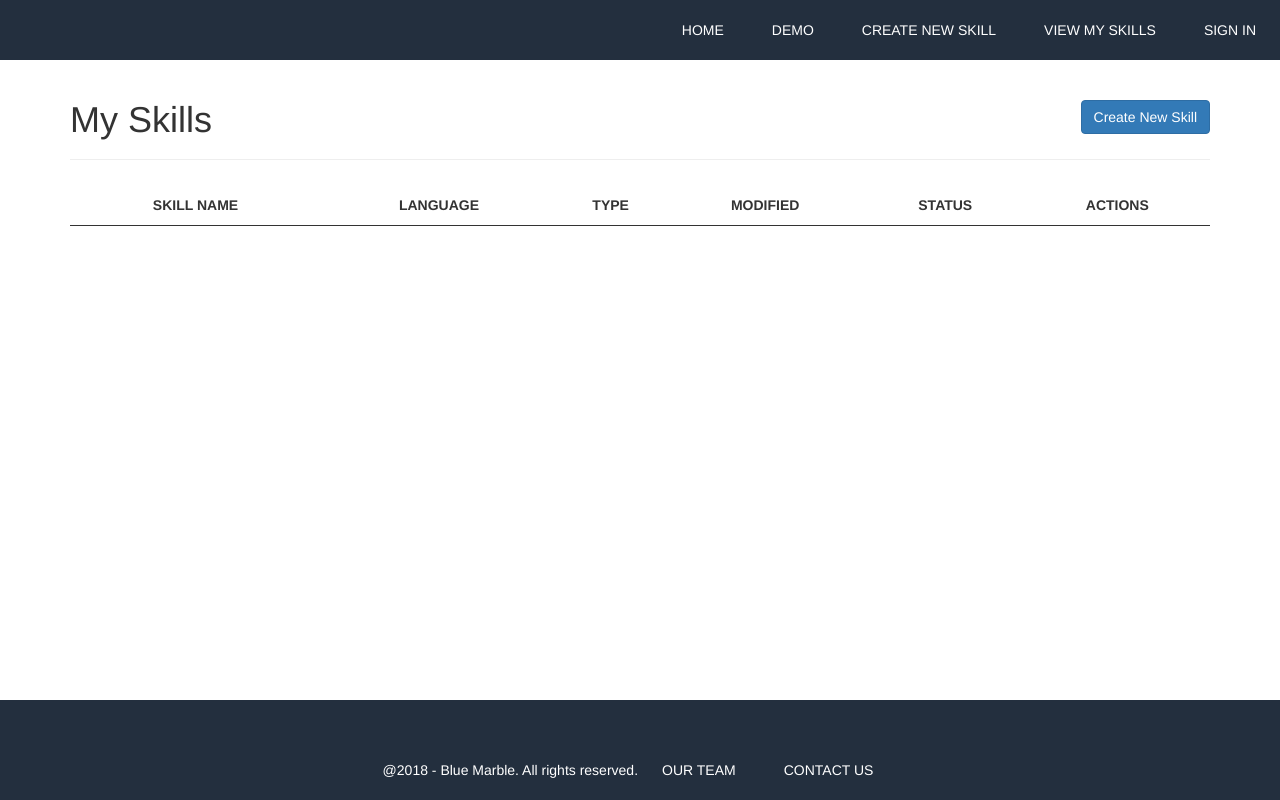
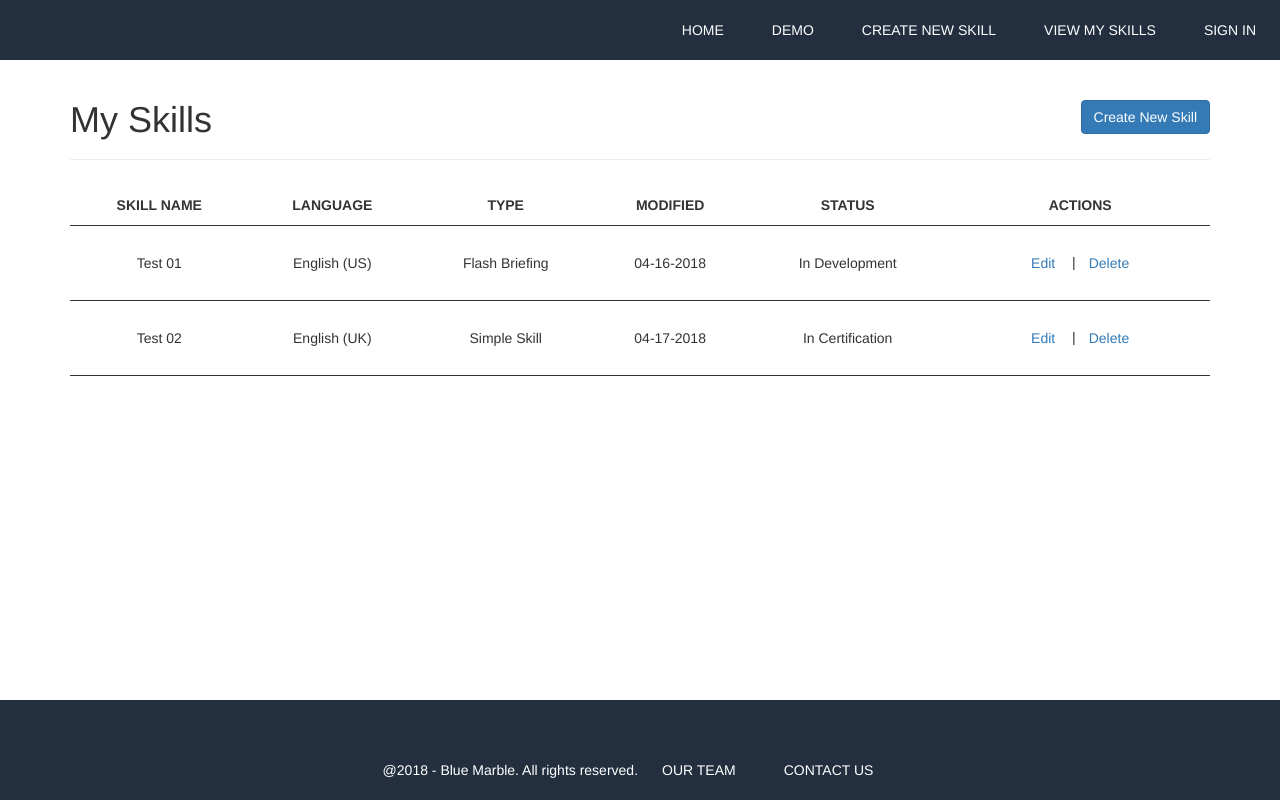
Before and after one commit to KathLevi/SE_Website, a React (Create React App) app: page /view-skills in a window 1280 px wide. Built offline with nearby package versions, Linux system fonts and the light colour scheme.

Commit message:
View skills cont.

```diff
--- a/src/App.css
+++ b/src/App.css
@@ -17,6 +17,14 @@ body {
   font-family: "Helvetica Neue", Helvetica, Arial, sans-serif;
   font-size: 14px;
   line-height: 1.42857143;
+}
+
+p {
+  padding-top: 15px;
+}
+
+h3{
+  padding-bottom: 8px;
 }
 
 .pageHeader {
@@ -291,10 +299,17 @@ th {
   padding-top: 15px;
   padding-bottom: 10px;
   text-align: center;
-  border-bottom: 1px solid;
+  border-bottom: 1.2px solid;
   white-space: nowrap;
 }
 
+td {
+  padding-top: 20px;
+  padding-bottom: 20px;
+  text-align: center;
+  border-bottom: .5px solid;
+  white-space: nowrap;
+}
 
 
 /*
--- a/src/components/createSkill.js
+++ b/src/components/createSkill.js
@@ -4,7 +4,7 @@ import { PageHeader } from "react-bootstrap";
 
 const CreateSkill = () => (
   <div className="container">
-    <PageHeader>Select a template</PageHeader>
+    <PageHeader>Select a Template</PageHeader>
 
     <div className="skill-template-container">
       <div className="skill-template-item">
@@ -13,12 +13,7 @@ const CreateSkill = () => (
           <div className="caption">
             {" "}
             <h3>Simple Interaction</h3>{" "}
-            <p>
-              This is a simple interaction skill. Provide some sentences to
-              trigger the skill and Alexa will respond with a static response.
-            </p>{" "}
-            <p>
-              <NavLink
+            <NavLink
                 className="btn btn-primary"
                 exact
                 activeClassName="current"
@@ -26,22 +21,24 @@ const CreateSkill = () => (
               >
                 Choose skill
               </NavLink>
+            <p>
+              This is a simple interaction skill. Provide some sentences to
+              trigger the skill and Alexa will respond with a static response.
+            </p>{" "}
+            <p>
+
             </p>{" "}
           </div>{" "}
         </div>
       </div>
+
       <div className="skill-template-item">
         <div className="thumbnail">
           {" "}
           <div className="caption">
             {" "}
             <h3>Flash Briefing</h3>{" "}
-            <p>
-              This template allows you to upload an existing RSS feed as a flash
-              briefing skill.
-            </p>{" "}
-            <p>
-              <NavLink
+            <NavLink
                 className="btn btn-primary"
                 exact
                 activeClassName="current"
@@ -49,10 +46,42 @@ const CreateSkill = () => (
               >
                 Choose skill
               </NavLink>
+            <p>
+              This template allows you to upload an existing RSS feed as a flash
+              briefing skill.
+            </p>{" "}
+            <p>
+
             </p>{" "}
           </div>{" "}
         </div>
       </div>
+
+            <div className="skill-template-item">
+        <div className="thumbnail">
+          {" "}
+          <div className="caption">
+            {" "}
+            <h3>Complex Skill</h3>{" "}
+            <NavLink
+                className="btn btn-primary"
+                exact
+                activeClassName="current"
+                to="/createSkill/flash-briefing"
+              >
+                Choose skill
+              </NavLink>
+            <p>
+            This is a complex interaction skill. Provide multiple sentences to
+              trigger the skill and Alexa will respond with dynamic responses.
+            </p>{" "}
+            <p>
+
+            </p>{" "}
+          </div>{" "}
+        </div>
+      </div>
+
     </div>
   </div>
 );
--- a/src/components/viewSkills.js
+++ b/src/components/viewSkills.js
@@ -23,6 +23,56 @@ const ViewSkills = () => (
           <th>STATUS</th>
           <th>ACTIONS</th>
         </tr>
+        <tr>
+          <td>Test 01</td>
+          <td>English (US)</td>
+          <td>Flash Briefing</td>
+          <td>04-16-2018</td>
+          <td>In Development</td>
+          <td>
+          <NavLink
+                className="btn"
+                exact
+                activeClassName="current"
+                to="/view-skills"
+              >
+                Edit
+              </NavLink> |
+              <NavLink
+                className="btn"
+                exact
+                activeClassName="current"
+                to="/view-skills"
+              >
+                Delete
+              </NavLink>
+            </td>
+        </tr>
+        <tr>
+          <td>Test 02</td>
+          <td>English (UK)</td>
+          <td>Simple Skill</td>
+          <td>04-17-2018</td>
+          <td>In Certification</td>
+          <td>
+          <NavLink
+                className="btn"
+                exact
+                activeClassName="current"
+                to="/view-skills"
+              >
+                Edit
+              </NavLink> |
+              <NavLink
+                className="btn"
+                exact
+                activeClassName="current"
+                to="/view-skills"
+              >
+                Delete
+              </NavLink>
+            </td>
+        </tr>
       </table>
   </div>
 );
```
